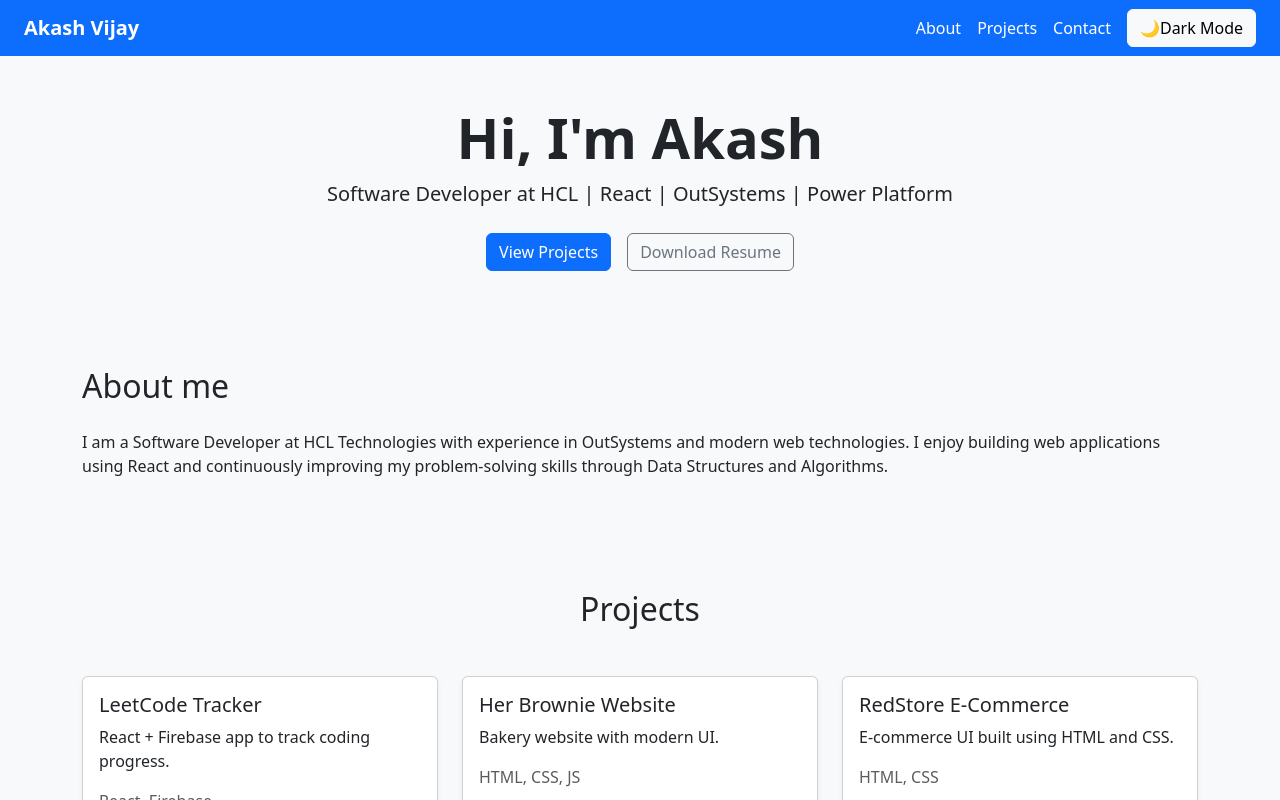
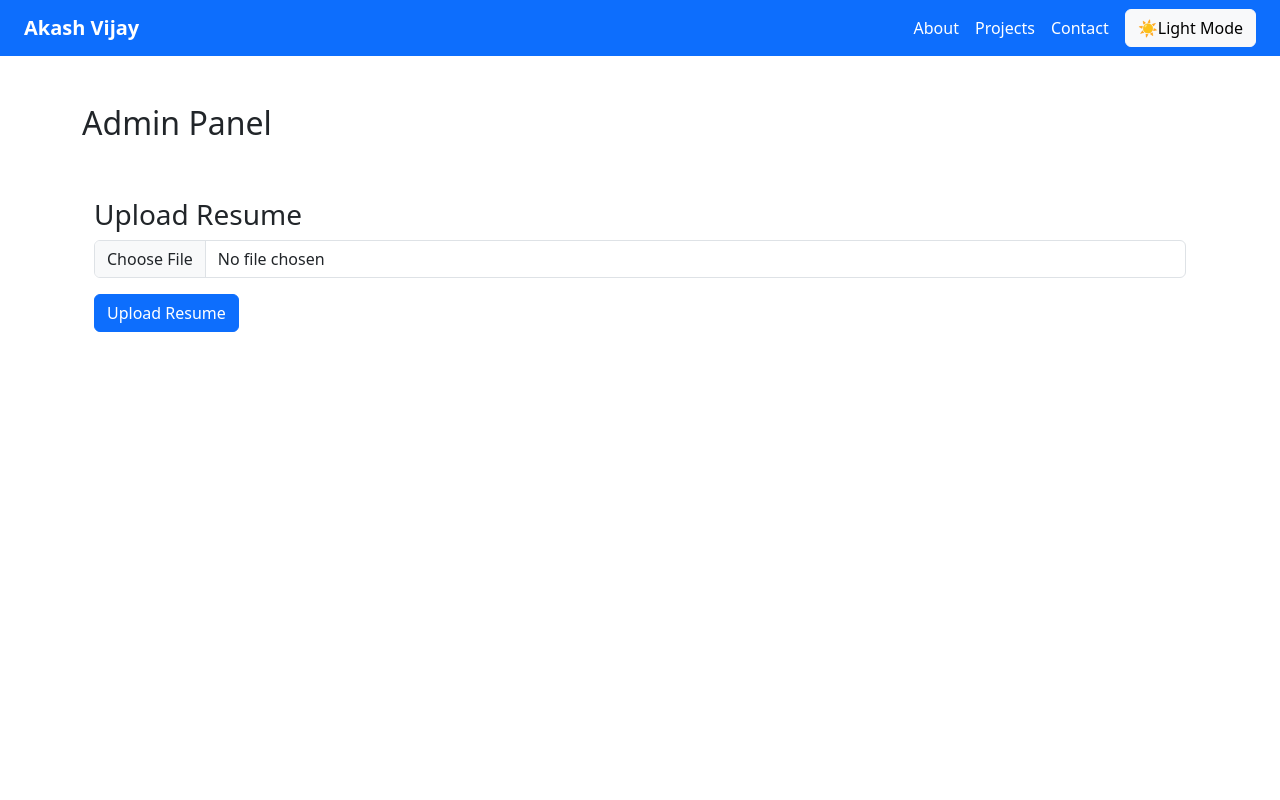
Before and after one commit to akasgj007/akash-portfolio, a React (Vite) app: page /admin in a window 1280 px wide. Shown: the top 800 px of the page. Built offline with nearby package versions, Linux system fonts and the light colour scheme.

Commit message:
Auto-sync: file changes

```diff
--- a/package.json
+++ b/package.json
@@ -14,7 +14,8 @@
     "bootstrap": "^5.3.8",
     "firebase": "^12.10.0",
     "react": "^19.2.0",
-    "react-dom": "^19.2.0"
+    "react-dom": "^19.2.0",
+    "react-router-dom": "^7.13.1"
   },
   "devDependencies": {
     "@eslint/js": "^9.39.1",
--- a/src/App.jsx
+++ b/src/App.jsx
@@ -1,28 +1,34 @@
-import { useState } from "react";
+import { BrowserRouter, Routes, Route } from "react-router-dom";
+
 import Navbar from "./components/Navbar";
 import Hero from "./components/Hero";
 import About from "./components/About";
 import Projects from "./components/Projects";
-import Contacts from "./components/Contact";
+import Contact from "./components/Contact";
+
+import Admin from "./pages/Admin";
 
 function App() {
-  const [theme, setTheme] = useState("light");
+  return (
+    <BrowserRouter>
+      <Navbar />
 
-  const toggleTheme = () => {
-    setTheme(theme === "light" ? "dark" : "light");
-    console.log(theme);
-  };
+      <Routes>
+        <Route
+          path="/"
+          element={
+            <>
+              <Hero />
+              <About />
+              <Projects />
+              <Contact />
+            </>
+          }
+        />
 
-  return (
-    <div
-      className={theme === "dark" ? "bg-dark text-light" : "bg-light text-dark"}
-    >
-      <Navbar toggleTheme={toggleTheme} theme={theme}></Navbar>
-      <Hero></Hero>
-      <About></About>
-      <Projects></Projects>
-      <Contacts></Contacts>
-    </div>
+        <Route path="/admin" element={<Admin />} />
+      </Routes>
+    </BrowserRouter>
   );
 }
 
--- a/src/components/Hero.jsx
+++ b/src/components/Hero.jsx
@@ -1,4 +1,18 @@
+import { useState, useEffect } from "react";
+import { storage } from "../firebase";
+import { ref, getDownloadURL } from "firebase/storage";
+
 export default function Hero() {
+  const [resumeURL, setResumeURL] = useState("");
+
+  useEffect(() => {
+    const fetchResume = async () => {
+      const url = await getDownloadURL(ref(storage, "resume/resume.pdf"));
+      setResumeURL(url);
+    };
+    fetchResume();
+  }, []);
+
   return (
     <section className="container text-center py-5">
       <h1 className="display-4 fw-bold">Hi, I'm Akash</h1>
@@ -6,8 +20,9 @@ export default function Hero() {
         Software Developer at HCL | React | OutSystems | Power Platform
       </p>
       <div className="mt-4">
-        <button className="btn btn-primary me-3">View Projects</button>
-        <button className="btn btn-outline-secondary">Download Resume</button>
+        <a href={resumeURL} className="btn btn-secondary">
+          Download Resume
+        </a>
       </div>
     </section>
   );
--- /dev/null
+++ b/src/pages/Admin.jsx
@@ -0,0 +1,13 @@
+import ResumeUpload from "../components/ResumeUpload";
+
+function Admin() {
+  return (
+    <div className="container py-5">
+      <h2>Admin Panel</h2>
+
+      <ResumeUpload />
+    </div>
+  );
+}
+
+export default Admin;
```
Also changed, not shown: 1 other file (tests, documents, lock files or other folders).
